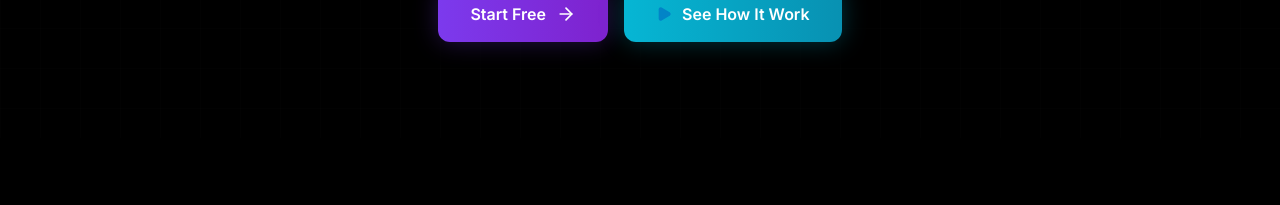
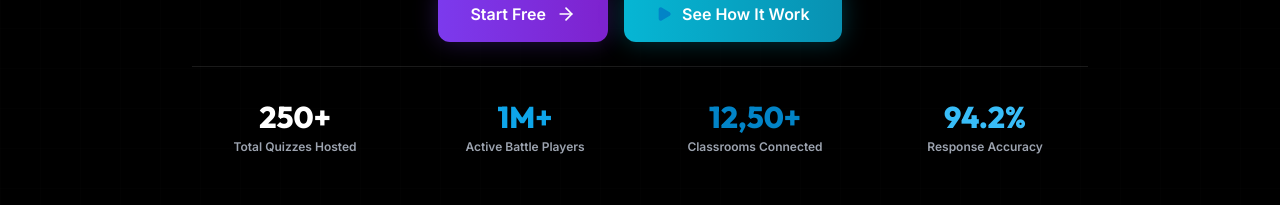
Before and after one commit to sanskrutikothari18/QuizForge, a React (Vite) app in the folder client/: page / in a window 1280 px wide. Shown: the part 517-722 px from the top of the page. Built offline with nearby package versions, Linux system fonts and the light colour scheme; no server answers.

Commit message:
Update stats bar under hero CTAs, style pricing Start Free button with purple gradient and arrow, remove tagline from footer

```diff
--- a/client/src/components/Footer.jsx
+++ b/client/src/components/Footer.jsx
@@ -108,11 +108,6 @@ export default function Footer() {
         {/* Bottom copyright row */}
         <div className="pt-6 flex flex-col sm:flex-row items-center justify-between gap-4 text-xs font-medium text-gray-400">
           <p>© {new Date().getFullYear()} Fourise Quiz Hub. All rights reserved.</p>
-          <div className="flex items-center gap-1 text-gray-400">
-            <span>Crafted with</span>
-            <Heart className="h-3.5 w-3.5 text-accent fill-accent" />
-            <span>for educators & trivia champions</span>
-          </div>
         </div>
 
       </div>
--- a/client/src/components/Hero.jsx
+++ b/client/src/components/Hero.jsx
@@ -58,13 +58,13 @@ export default function Hero() {
             <span>Start Free</span>
             <ArrowRight className="h-5 w-5 group-hover:translate-x-1 transition-transform duration-300" />
           </Link>
-          <Link
-            to="/join"
+          <a
+            href="#how-it-works"
             className="btn-premium btn-secondary-gradient px-8 py-4 flex items-center justify-center gap-2.5 text-base font-extrabold shadow-secondary-glow w-full sm:w-auto rounded-2xl"
           >
-            <Play className="h-5 w-5 fill-current" />
-            <span>Join Game with Code</span>
-          </Link>
+            <Play className="h-4 w-4 fill-current text-secondary" />
+            <span>See How It Work</span>
+          </a>
         </motion.div>
 
         {/* Key Metrics / Trust Bar */}
@@ -75,20 +75,20 @@ export default function Hero() {
           className="mt-14 pt-8 border-t border-white/10 grid grid-cols-2 md:grid-cols-4 gap-6 max-w-4xl mx-auto"
         >
           <div className="flex flex-col items-center">
-            <span className="font-outfit text-2xl sm:text-3xl font-black text-white">50K+</span>
-            <span className="text-xs text-gray-400 font-semibold mt-1">Active Quizzes</span>
+            <span className="font-outfit text-2xl sm:text-3xl font-black text-white">250+</span>
+            <span className="text-xs text-gray-400 font-semibold mt-1">Total Quizzes Hosted</span>
           </div>
           <div className="flex flex-col items-center">
-            <span className="font-outfit text-2xl sm:text-3xl font-black text-primary">100K+</span>
-            <span className="text-xs text-gray-400 font-semibold mt-1">Live Players</span>
+            <span className="font-outfit text-2xl sm:text-3xl font-black text-primary">1M+</span>
+            <span className="text-xs text-gray-400 font-semibold mt-1">Active Battle Players</span>
           </div>
           <div className="flex flex-col items-center">
-            <span className="font-outfit text-2xl sm:text-3xl font-black text-secondary">99.9%</span>
-            <span className="text-xs text-gray-400 font-semibold mt-1">Socket Uptime</span>
+            <span className="font-outfit text-2xl sm:text-3xl font-black text-secondary">12,50+</span>
+            <span className="text-xs text-gray-400 font-semibold mt-1">Classrooms Connected</span>
           </div>
           <div className="flex flex-col items-center">
-            <span className="font-outfit text-2xl sm:text-3xl font-black text-accent">4.9 ★</span>
-            <span className="text-xs text-gray-400 font-semibold mt-1">User Rating</span>
+            <span className="font-outfit text-2xl sm:text-3xl font-black text-accent">94.2%</span>
+            <span className="text-xs text-gray-400 font-semibold mt-1">Response Accuracy</span>
           </div>
         </motion.div>
 
--- a/client/src/components/Pricing.jsx
+++ b/client/src/components/Pricing.jsx
@@ -156,11 +156,7 @@ export default function Pricing() {
                 <div className="mt-8">
                   <Link
                     to="/login"
-                    className={`w-full py-3.5 px-6 rounded-2xl text-xs sm:text-sm font-extrabold transition-all flex items-center justify-center gap-2 group ${
-                      isHighlighted
-                        ? 'btn-premium btn-primary-gradient shadow-premium-glow text-white'
-                        : 'bg-white/10 hover:bg-white/20 text-white border border-white/15'
-                    }`}
+                    className="btn-premium btn-primary-gradient shadow-premium-glow text-white w-full py-3.5 px-6 rounded-2xl text-xs sm:text-sm font-extrabold transition-all flex items-center justify-center gap-2 group hover:scale-105"
                   >
                     <span>{plan.buttonText || 'Choose Plan'}</span>
                     <ArrowRight className="h-4 w-4 group-hover:translate-x-1 transition-transform" />
--- a/client/src/components/landing/HeroSection.jsx
+++ b/client/src/components/landing/HeroSection.jsx
@@ -73,6 +73,31 @@ export default function HeroSection() {
           </a>
         </motion.div>
 
+        {/* Requested Stats Bar Below Action Buttons */}
+        <motion.div
+          initial={{ opacity: 0, y: 20 }}
+          animate={{ opacity: 1, y: 0 }}
+          transition={{ duration: 0.6, delay: 0.4 }}
+          className="mt-14 pt-8 border-t border-white/10 grid grid-cols-2 md:grid-cols-4 gap-6 max-w-4xl mx-auto"
+        >
+          <div className="flex flex-col items-center">
+            <span className="font-outfit text-2xl sm:text-3xl font-black text-white">250+</span>
+            <span className="text-xs text-gray-400 font-semibold mt-1">Total Quizzes Hosted</span>
+          </div>
+          <div className="flex flex-col items-center">
+            <span className="font-outfit text-2xl sm:text-3xl font-black text-primary">1M+</span>
+            <span className="text-xs text-gray-400 font-semibold mt-1">Active Battle Players</span>
+          </div>
+          <div className="flex flex-col items-center">
+            <span className="font-outfit text-2xl sm:text-3xl font-black text-secondary">12,50+</span>
+            <span className="text-xs text-gray-400 font-semibold mt-1">Classrooms Connected</span>
+          </div>
+          <div className="flex flex-col items-center">
+            <span className="font-outfit text-2xl sm:text-3xl font-black text-accent">94.2%</span>
+            <span className="text-xs text-gray-400 font-semibold mt-1">Response Accuracy</span>
+          </div>
+        </motion.div>
+
       </div>
     </section>
   );
--- a/client/src/components/landing/PricingSection.jsx
+++ b/client/src/components/landing/PricingSection.jsx
@@ -105,7 +105,7 @@ export default function PricingSection() {
           <div className="pt-8">
             <Link
               to="/register"
-              className="btn-premium border border-white/20 hover:border-white/40 text-white w-full py-3.5 rounded-2xl flex items-center justify-center gap-2 text-sm font-extrabold transition-all hover:bg-white/10"
+              className="btn-premium btn-primary-gradient w-full py-4 rounded-2xl flex items-center justify-center gap-2 text-sm font-extrabold text-white shadow-premium-glow hover:scale-105 transition-all"
             >
               <span>Start Free</span>
               <ArrowRight className="h-4 w-4" />
```
